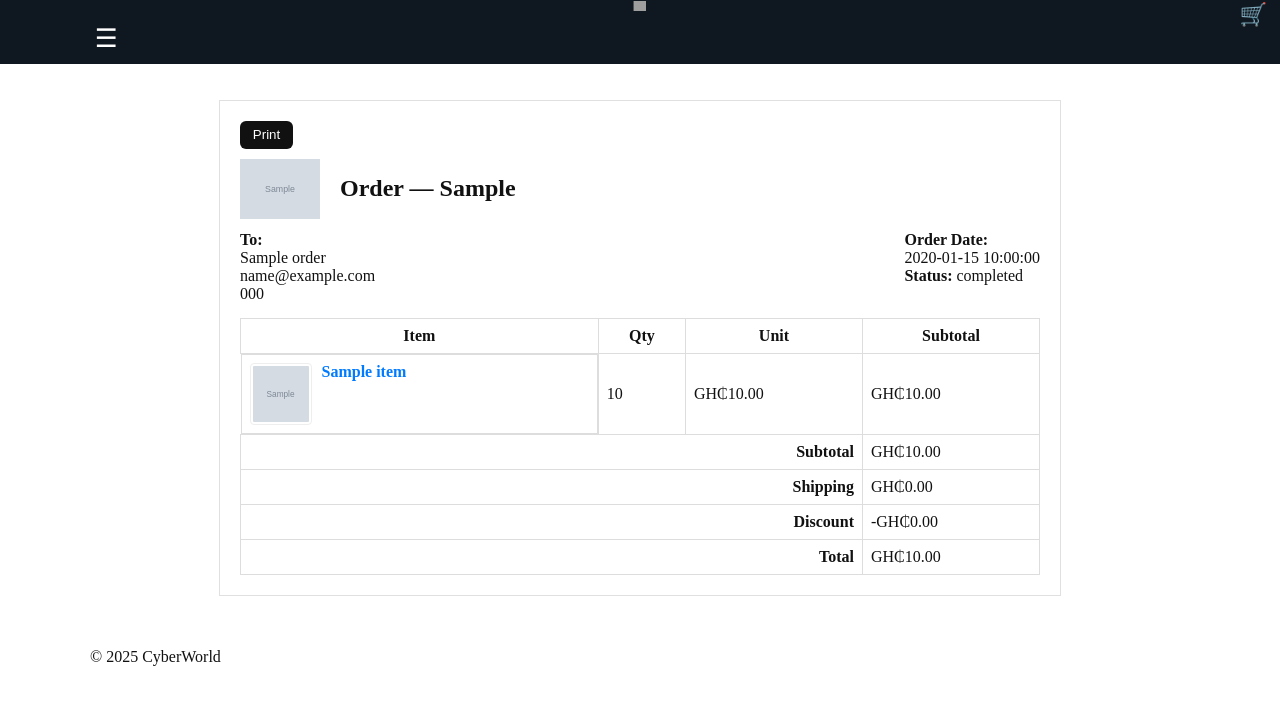
After one commit to cyberworld360/cyberworld-store, a Flask app: page /account/order/1 in a window 1280 px wide. The commit adds this page. Shown: the top 705 px of the page. Run offline with Flask 3, Linux system fonts and the light colour scheme; a user stored in the database is signed in; tables that the repository leaves empty hold one stand-in row (values such as "Sample post"); grey boxes marked "Sample" are stand-in pictures; some libraries are stand-ins or nearby versions; grey boxes are pictures that could not be loaded.

Commit message:
Add customer account dashboard and order detail pages; add tests for account orders; include account routes and nav link

```diff
--- a/app.py
+++ b/app.py
@@ -2656,6 +2656,34 @@ def user_logout():
     logout_user()
     flash('Logged out.', 'info')
     return redirect(url_for('index'))
+
+
+@app.route('/account')
+@login_required
+def user_account():
+    """Customer account dashboard showing user's orders and wallet info."""
+    # Redirect admin users to admin index
+    if getattr(current_user, 'is_admin', False):
+        return redirect(url_for('admin_index'))
+    try:
+        orders = Order.query.filter_by(user_id=current_user.id).order_by(Order.created_at.desc()).all()
+    except Exception:
+        orders = []
+    return render_template('account.html', orders=orders)
+
+
+@app.route('/account/order/<int:oid>')
+@login_required
+def user_order_detail(oid):
+    """Detailed view of a user's order. Only the owner may view their order."""
+    from flask import abort
+    order = Order.query.get_or_404(oid)
+    # Allow owner or admin to view, or match by email for legacy orders
+    if not getattr(current_user, 'is_admin', False):
+        if order.user_id != getattr(current_user, 'id', None) and (order.email or '').lower() != (getattr(current_user, 'email', '') or '').lower():
+            abort(403)
+    items = OrderItem.query.filter_by(order_id=order.id).all()
+    return render_template('order_detail.html', order=order, items=items)
 
 @app.route('/admin')
 @login_required
--- a/templates/base.html
+++ b/templates/base.html
@@ -45,6 +45,7 @@
               {% else %}
                 <!-- Customer links hidden in panel for access via menu -->
                 <span class="panel-user">{{ current_user.email }}</span>
+                <a href="/account">My Account</a>
                 <a href="/logout">Logout</a>
                 <a href="/register">Register</a>
                 <a href="/login">Customer Login</a>
@@ -89,6 +90,7 @@
               {% else %}
                 <!-- Customer links hidden in panel for access via menu -->
                 <span class="panel-user">{{ current_user.email }}</span>
+                <a href="/account">My Account</a>
                 <a href="/logout">Logout</a>
                 <a href="/register">Register</a>
                 <a href="/login">Customer Login</a>
--- /dev/null
+++ b/templates/order_detail.html
@@ -0,0 +1,75 @@
+{% extends 'base.html' %}
+{% block content %}
+<style>
+.invoice { max-width: 800px; margin: 20px auto; padding: 20px; background: white; border: 1px solid #e0e0e0; }
+.invoice h2 { margin-top: 0 }
+.invoice .meta { display:flex; justify-content:space-between }
+.table-inv { width:100%; border-collapse:collapse; margin-top:15px }
+.table-inv th, .table-inv td { border:1px solid #ddd; padding:8px }
+.print-btn { margin-bottom:10px }
+@media print { .print-btn{ display:none } }
+</style>
+<div class="invoice">
+  <button class="btn btn-primary print-btn" onclick="window.print()">Print</button>
+  <div style="display:flex; align-items:center; gap:20px; margin-bottom:12px">
+    <img src="{{ settings.logo_image }}" alt="logo" style="height:60px;"/>
+    <h2 style="margin:0">Order — {{ order.reference }}</h2>
+  </div>
+  <div class="meta">
+    <div>
+      <strong>To:</strong><br>
+      {{ order.name or order.email }}<br>
+      {{ order.email }}<br>
+      {{ order.phone }}
+    </div>
+    <div>
+      <strong>Order Date:</strong><br>
+      {{ order.created_at }}<br>
+      <strong>Status:</strong> {{ order.status }}
+    </div>
+  </div>
+
+  <table class="table-inv">
+    <thead><tr><th>Item</th><th>Qty</th><th>Unit</th><th>Subtotal</th></tr></thead>
+    <tbody>
+      {% for it in items %}
+      <tr>
+        <td style="display:flex; gap:10px; align-items:flex-start">
+          {% if it.product and it.product.image %}
+            <img src="{{ it.product.image }}" alt="thumb" style="width:56px;height:56px;object-fit:cover;border:1px solid #eee;padding:2px;border-radius:4px" />
+          {% endif %}
+          <div style="flex:1">
+            {% if it.product_id %}
+              <a href="{{ url_for('product_detail', pid=it.product_id) }}" style="color:#007bff;text-decoration:none;font-weight:bold">{{ it.title }}</a>
+            {% else %}
+              <strong>{{ it.title }}</strong>
+            {% endif %}
+          </div>
+        </td>
+        <td>{{ it.qty }}</td>
+        <td>{{ it.price|money }}</td>
+        <td>{{ it.subtotal|money }}</td>
+      </tr>
+      {% endfor %}
+    </tbody>
+    <tfoot>
+      <tr>
+        <td colspan="3" style="text-align:right"><strong>Subtotal</strong></td>
+        <td>{{ order.subtotal|money }}</td>
+      </tr>
+      <tr>
+        <td colspan="3" style="text-align:right"><strong>Shipping</strong></td>
+        <td>{{ (order.total - order.subtotal + order.discount)|money if order.total and order.subtotal is not none else 'GH₵0.00' }}</td>
+      </tr>
+      <tr>
+        <td colspan="3" style="text-align:right"><strong>Discount</strong></td>
+        <td>-{{ order.discount|money }}</td>
+      </tr>
+      <tr>
+        <td colspan="3" style="text-align:right"><strong>Total</strong></td>
+        <td>{{ order.total|money }}</td>
+      </tr>
+    </tfoot>
+  </table>
+</div>
+{% endblock %}
```
Also changed, not shown: templates/account.html (added, +32 -0 lines), tests/test_user_account.py (added, +47 -0 lines), tools/validate_user_account.py (added, +35 -0 lines).
